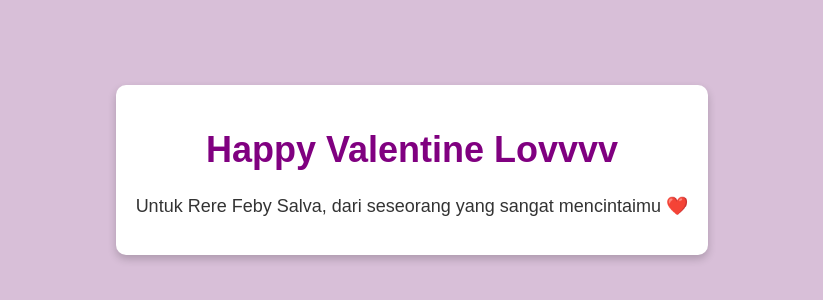
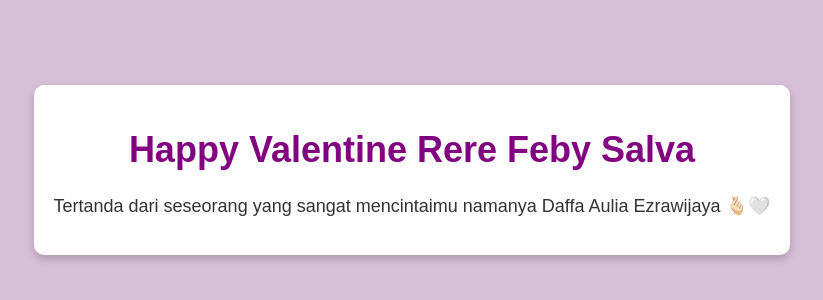
Before and after one commit to daffaezraw/rere, a plain HTML site: page index.html in a window 1280 px wide. Shown: the part 230-530 px from the top of the page, without its empty margins (228-1051 px from the left). Drawn offline with Linux system fonts and the light colour scheme.

Commit message:
Update index.html

```diff
--- a/index.html
+++ b/index.html
@@ -8,8 +8,8 @@
 </head>
 <body>
     <div class="container">
-        <h1>Happy Valentine Lovvvv</h1>
-        <p>Untuk Rere Feby Salva, dari seseorang yang sangat mencintaimu ❤️</p>
+        <h1>Happy Valentine Rere Feby Salva</h1>
+        <p>Tertanda dari seseorang yang sangat mencintaimu namanya Daffa Aulia Ezrawijaya 🫰🏻🤍</p>
     </div>
 </body>
 </html>
```
